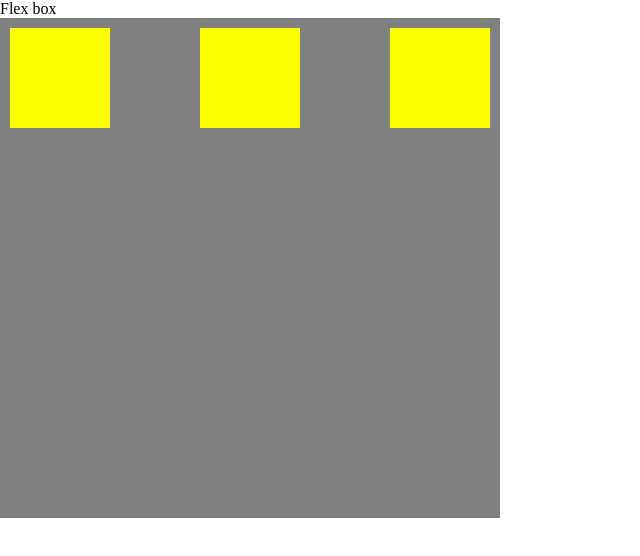
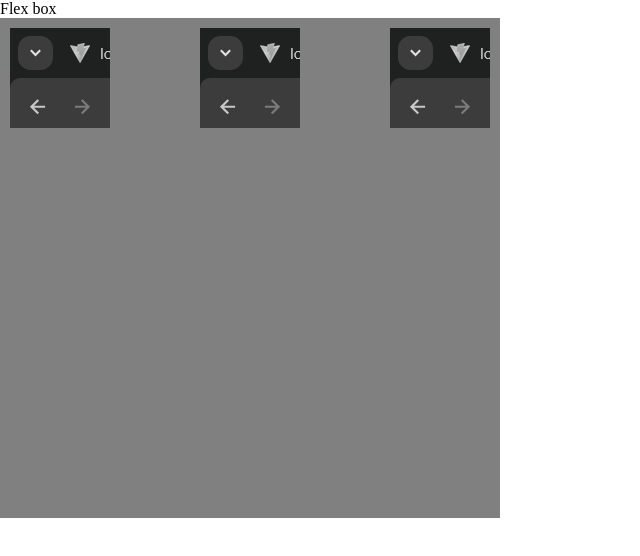
Before and after one commit to rakshithkn1/Youtube, a plain HTML site: page Css Crash Course/index.html in a window 1280 px wide. Shown: the whole page, without its empty margins (0-640 px from the left). Drawn offline with Linux system fonts and the light colour scheme.

Commit message:
image is added

```diff
--- a/Css Crash Course/in.css
+++ b/Css Crash Course/in.css
@@ -67,6 +67,7 @@ background-position: center;
     position: absolute;
 
 
+
 }
 
 
@@ -96,4 +97,5 @@ justify-content: space-between;
     width: 100px;
     background-color: yellow;
     margin: 10px;
+    background-image: url(./Screenshot\ \(414\).png);
 }
```
Also changed, not shown: Css Crash Course/Screenshot (414).png (added).
